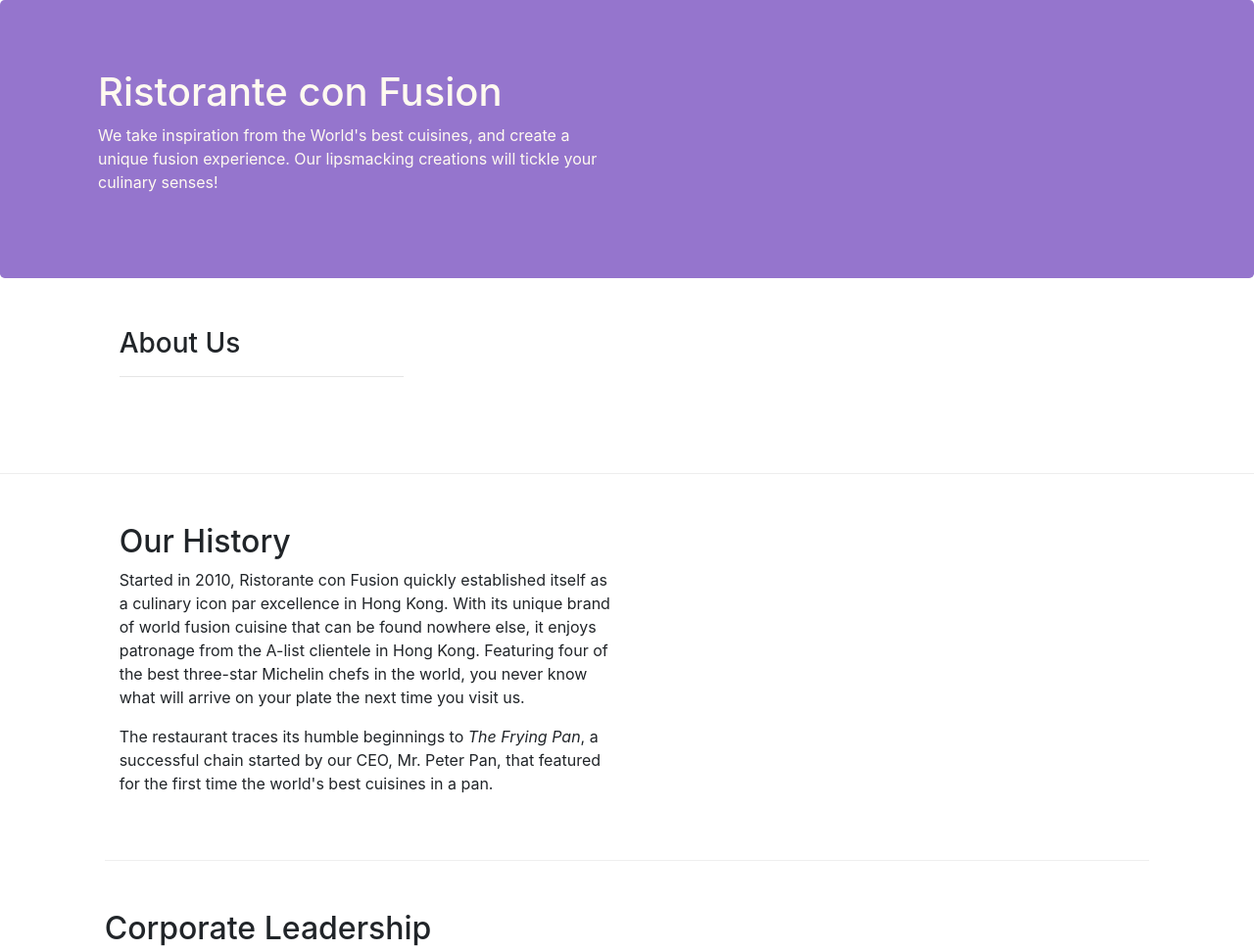
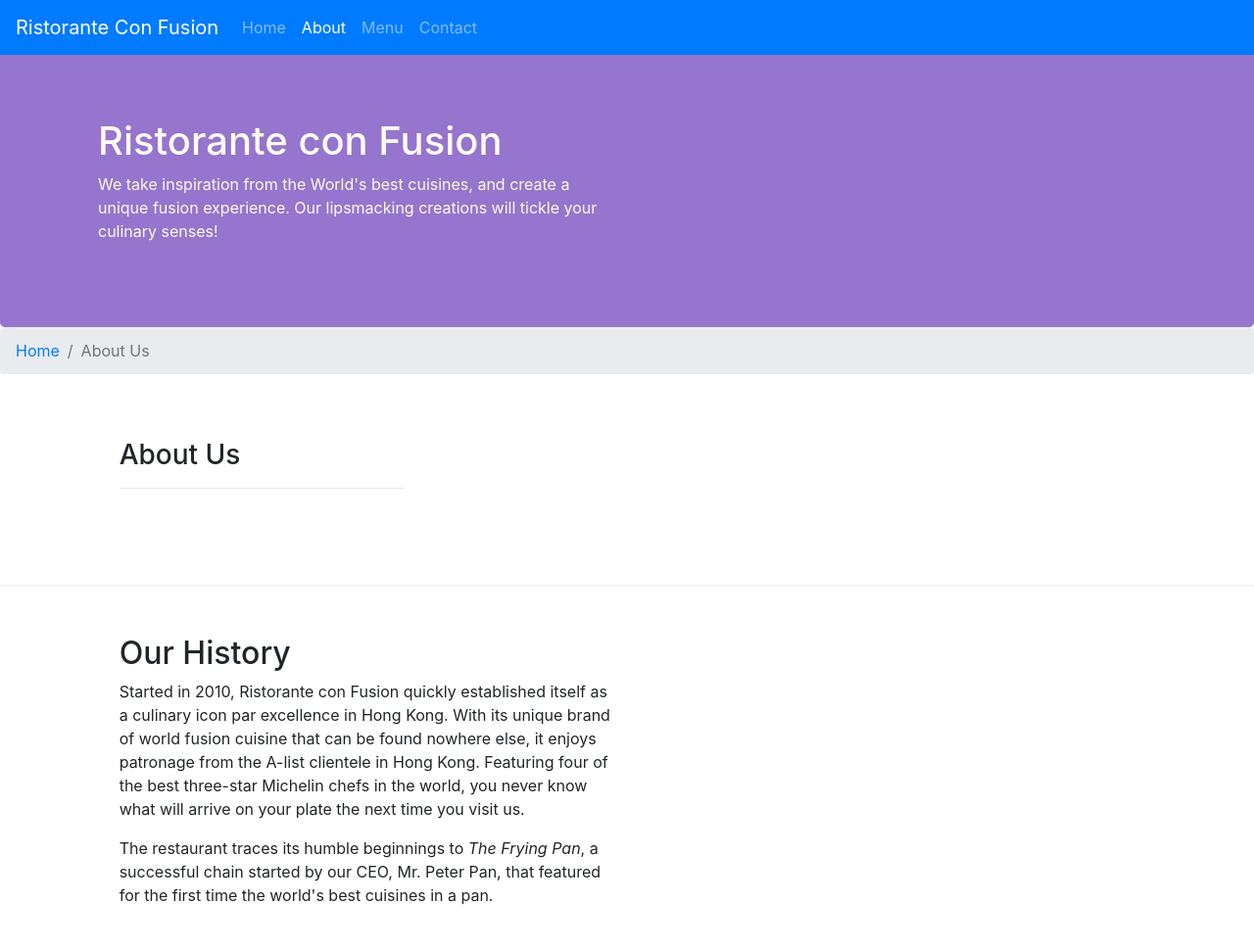
Before and after one commit to hamzaelmorabit/bootstrapCoursera, a website: page aboutus.html in a window 1280 px wide. Shown: the top 971 px of the page at 98% size. Drawn offline with nearby package versions, Linux system fonts and the light colour scheme.

Commit message:
Navbar and Breadcrumbs

```diff
--- a/aboutus.html
+++ b/aboutus.html
@@ -15,6 +15,41 @@
   <script src="node_modules/bootstrap/dist/js/bootstrap.min.js"></script>
 
   <body>
+    <nav class="navbar navbar-dark navbar-expand-sm bg-primary fixed-top">
+      <a class="navbar-brand" href="#">Ristorante Con Fusion</a>
+      <!-- aria-expanded="false"
+        aria-label="Toggle navigation"
+
+        aria-controls="collapsibleNavId"
+
+      >
+       -->
+      <button
+        class="navbar-toggler"
+        type="button"
+        data-toggle="collapse"
+        data-target="#Navbar"
+      >
+        <span class="navbar-toggler-icon"></span>
+      </button>
+      <div class="collapse navbar-collapse" id="Navbar">
+        <ul class="navbar-nav mr-auto">
+          <li class="nav-item">
+            <a class="nav-link" href="index.html">Home</a>
+          </li>
+          <li class="nav-item">
+            <a class="nav-link active" href="#">About</a>
+          </li>
+          <li class="nav-item">
+            <a class="nav-link" href="#">Menu</a>
+          </li>
+          <li class="nav-item">
+            <a class="nav-link" href="#">Contact</a>
+          </li>
+        </ul>
+      </div>
+    </nav>
+
     <header class="jumbotron">
       <div class="container">
         <div class="row row-header">
@@ -32,6 +67,10 @@
     </header>
 
     <div class="cotainer">
+      <ol class="col-12 breadcrumb">
+        <li class="breadcrumb-item"><a href="./index.html">Home</a></li>
+        <li class="breadcrumb-item active">About Us</li>
+      </ol>
       <div class="row row-content">
         <div class="col-12 col-sm-4 offset-1 col-md-3">
           <h3>About Us</h3>
--- a/css/styles.css
+++ b/css/styles.css
@@ -1,3 +1,12 @@
+body {
+  padding: 50px 0px 0px 0px;
+  z-index: 0;
+}
+
+nav {
+  background-color: #5aa82d;
+}
+
 .row-header {
   margin: 0px auto;
   padding: 0px;
```
Also changed, not shown: index.html (+33 -14 lines).
